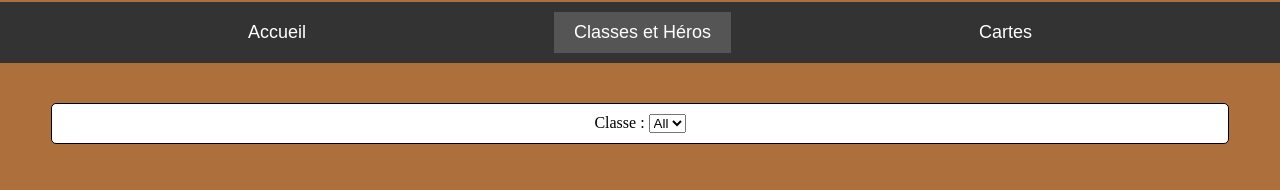
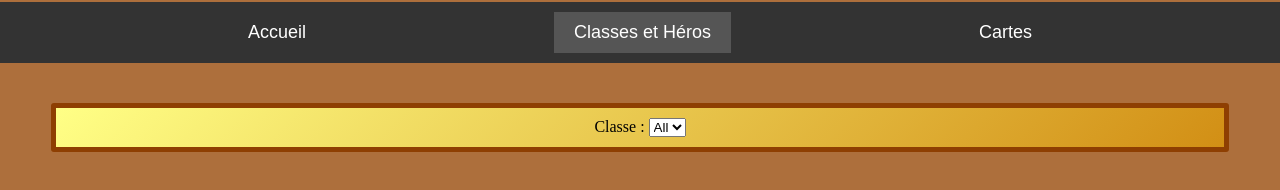
Before and after one commit to Dranelyh/Projet_Paolo_Kylian, a plain HTML site: page index.html in a window 1280 px wide. Both pictures are taken after a click on the button "Classes et Héros". Shown: the part 224-414 px from the top of the page. Drawn offline with Linux system fonts and the light colour scheme; no server answers.

Commit message:
commentaires ok

```diff
--- a/index.css
+++ b/index.css
@@ -16,7 +16,6 @@ h1 {
     font-size: 40px;
 }
 
-/* Style des boutons d'onglets */
 .onglets {
     display: flex;
     justify-content: space-evenly;
@@ -38,7 +37,6 @@ h1 {
     background: #555;
 }
 
-/* Style du contenu des onglets */
 .onglet-content {
     display: none;
     padding: 20px;
@@ -105,9 +103,9 @@ h1 {
     display : flex;
     position: sticky;
     top: 0;
-    background-color: white;
-    border: 1px solid black;
-    border-radius: 5px;
+    background: linear-gradient(135deg, #ffff86, #d28f15);
+    border: 5px solid #8e3f02;
+    border-radius: 3px;
     z-index: 1000;
     padding : 10px;
     justify-content: space-evenly;
--- a/index.js
+++ b/index.js
@@ -18,7 +18,6 @@ async function fetchCards() {
         // L'URL de l'API pour récupérer les cartes collectibles
         const response = await fetch('https://api.hearthstonejson.com/v1/latest/enUS/cards.collectible.json');
 
-        // Vérifier si la réponse est correcte (code 200)
         if (!response.ok) {
             throw new Error('Erreur lors de la récupération des données.');
         }
@@ -37,8 +36,8 @@ async function fetchCards() {
         // Convertir en tableau unique de cartes
         allCards = Array.from(uniqueCardsMap.values());
 
+        // Trier d'abord par coût en mana (ordre croissant)
         allCards.sort((a, b) => {
-            // Trier d'abord par coût en mana (ordre croissant)
             if (a.cost !== b.cost) {
                 return a.cost - b.cost;
             }
@@ -64,43 +63,39 @@ async function fetchCards() {
     }
 }
 
-// Fonction pour afficher les cartes dans le DOM
+// Affichage  des cartes
 function displayCards(cards) {
     const cardsList = document.getElementById('cards-list');
-    cardsList.innerHTML = '';  // Effacer le contenu précédent
+    // Efface le contenu précédent
+    cardsList.innerHTML = '';
 
     // Parcourir les cartes et créer un élément pour chaque carte
     cards.forEach(card => {
-
-        // Récupérer l'ID de la carte
         const cardId = card.id;
 
-        // Construire l'URL de l'image en utilisant l'ID de la carte et la résolution souhaitée
-        const imageUrl = `https://art.hearthstonejson.com/v1/render/latest/enUS/512x/${cardId}.png`; // Vous pouvez changer la résolution ici (512x ou 256x)
+        // Image des cartes sur une autre API, récupération via l'id de la carte
+        const imageUrl = `https://art.hearthstonejson.com/v1/render/latest/enUS/512x/${cardId}.png`;
 
-        // Créer un div pour chaque carte
         const cardDiv = document.createElement('div');
         cardDiv.classList.add('card');
 
         // Ajouter l'image de la carte
         const cardImage = `<img src="${imageUrl}" alt="${card.name}">`;
 
-        // Ajouter les informations de la carte (nom, description, coût)
+        // Ajouter les informations de la carte
         const cardContent = `
             ${cardImage}
         `;
-        //<div class="card-title">${card.name}</div>
-        //<div class="card-description">${card.text ? card.text : 'Aucune description.'}</div>
-        //<div>Coût en mana : ${card.cost ? card.cost : 'N/A'}</div>
 
-        // Ajouter le contenu à l'élément cardDiv
         cardDiv.innerHTML = cardContent;
 
-        // Ajouter la carte à la liste
         cardsList.appendChild(cardDiv);
     });
 }
 
+//Les fonctions "fetch" pour les cartes
+
+//Permet de n'afficher que les cartes d'une certaine classe
 function fetchClass(cards) {
 
     const selectClass = document.getElementById("classe-select");
@@ -115,6 +110,7 @@ function fetchClass(cards) {
         selectClass.appendChild(option);
     })
 
+    //permet de n'afficher que les cartes d'une certaine classe
     selectClass.addEventListener("change", async (event) => {
         const selectedClasse = event.target.value;
 
@@ -127,11 +123,11 @@ function fetchClass(cards) {
     });
 }
 
+//Permet de n'afficher que les cartes ayant un certain coût en mana
 function fetchMana(cards) {
 
     const selectMana = document.getElementById("mana-select");
 
-    //récupère les différentes classes en exluant les non définis
     const manas = [...new Set(cards.map(card => card.cost).filter(cost => cost !== null && cost !== undefined))].sort((a, b) => a - b);
 
     manas.forEach(mana => {
@@ -153,11 +149,12 @@ function fetchMana(cards) {
     });
 }
 
+//Permet de n'afficher que les cartes d'une certaine rareté
 function fetchRarity(cards) {
 
     const selectRarity = document.getElementById("rare-select");
 
-    //récupère les différentes classes en excluant les non définis
+    //Raretés rangées par ordre de rareté croissante
     const rarete = ["FREE", "COMMON", "RARE", "EPIC", "LEGENDARY"];
 
     rarete.forEach(rare => {
@@ -179,6 +176,7 @@ function fetchRarity(cards) {
     });
 }
 
+//Permet de n'afficher qu'un certain type de cartes (sorts, serviteurs, armes...)
 function fetchType(cards) {
 
     const selectType = document.getElementById("type-select");
@@ -205,6 +203,7 @@ function fetchType(cards) {
     });
 }
 
+//Permet de n'afficher que les serviteurs d'une certaine race
 function fetchRace(cards) {
 
     const selectRace = document.getElementById("race-select");
@@ -233,6 +232,7 @@ function fetchRace(cards) {
     });
 }
 
+//Met à jour l'affichage des cartes
 function updateDisplay() {
     // Calculer l'intersection des filtres en utilisant un Set pour éviter les doublons
     const intersection = allCards.filter(card =>
@@ -247,30 +247,12 @@ function updateDisplay() {
     displayCards([...new Set(intersection)]);
 }
 
-document.addEventListener("DOMContentLoaded", function () {
-    const buttons = document.querySelectorAll(".onglet-button");
-    const contents = document.querySelectorAll(".onglet-content");
-
-    buttons.forEach(button => {
-        button.addEventListener("click", () => {
-            // Supprime la classe active de tous les boutons et contenus
-            buttons.forEach(btn => btn.classList.remove("active"));
-            contents.forEach(content => content.classList.remove("active"));
-
-            // Active l'onglet cliqué
-            button.classList.add("active");
-            document.getElementById(`onglet-${button.dataset.onglet}`).classList.add("active");
-        });
-    });
-});
-
 // Fonction pour récupérer les héros depuis l'API
 async function fetchHeroes() {
     try {
-        // L'URL de l'API pour récupérer les héros collectibles
+
         const response = await fetch('https://api.hearthstonejson.com/v1/latest/enUS/cards.collectible.json');
 
-        // Vérifier si la réponse est correcte (code 200)
         if (!response.ok) {
             throw new Error('Erreur lors de la récupération des données.');
         }
@@ -301,6 +283,7 @@ async function fetchHeroes() {
     }
 }
 
+//Permet de n'afficher que les héros d'une certaine classe
 function fetchHeroClass(heroes) {
 
     const selectClass = document.getElementById("heroes-select");
@@ -327,7 +310,7 @@ function fetchHeroClass(heroes) {
     });
 }
 
-// Fonction pour afficher les héros dans le DOM
+// Fonction pour afficher les héros
 function displayHeroes(heroes) {
     const heroesList = document.getElementById('heroes-list');
     heroesList.innerHTML = '';  // Effacer le contenu précédent
@@ -335,28 +318,23 @@ function displayHeroes(heroes) {
     // Parcourir les héros et créer un élément pour chaque carte
     heroes.forEach(hero => {
 
-        // Récupérer l'ID du héros
         const heroId = hero.id;
 
-        // Construire l'URL de l'image en utilisant l'ID du héros et la résolution souhaitée
+        // Construire l'URL de l'image en utilisant l'ID du héros
         const imageUrl = `https://art.hearthstonejson.com/v1/render/latest/enUS/512x/${heroId}.png`; // Vous pouvez changer la résolution ici (512x ou 256x)
 
-        // Créer un div pour chaque héros
         const heroDiv = document.createElement('div');
         heroDiv.classList.add('hero');
 
-        // Ajouter l'image du héros
         const heroImage = `<img src="${imageUrl}" alt="${hero.name}">`;
 
-        // Ajouter les informations du héros
+        // Ajoute les informations du héros
         const heroContent = `
             ${heroImage}
         `;
 
-        // Ajouter le contenu à l'élément heroDiv
         heroDiv.innerHTML = heroContent;
 
-        // Ajouter le héros à la liste
         heroesList.appendChild(heroDiv);
     });
 }
@@ -369,6 +347,23 @@ function updateHeroDisplay() {
     displayHeroes([...new Set(intersection)]);
 }
 
+//Permet l'utilisation des différents onglets de façon dynamique
+document.addEventListener("DOMContentLoaded", function () {
+    const buttons = document.querySelectorAll(".onglet-button");
+    const contents = document.querySelectorAll(".onglet-content");
+
+    buttons.forEach(button => {
+        button.addEventListener("click", () => {
+            // Supprime la classe active de tous les boutons et contenus
+            buttons.forEach(btn => btn.classList.remove("active"));
+            contents.forEach(content => content.classList.remove("active"));
+
+            // Active l'onglet cliqué
+            button.classList.add("active");
+            document.getElementById(`onglet-${button.dataset.onglet}`).classList.add("active");
+        });
+    });
+});
+
 fetchCards();
-
 fetchHeroes();
```
Also changed, not shown: favicon.png (added).
